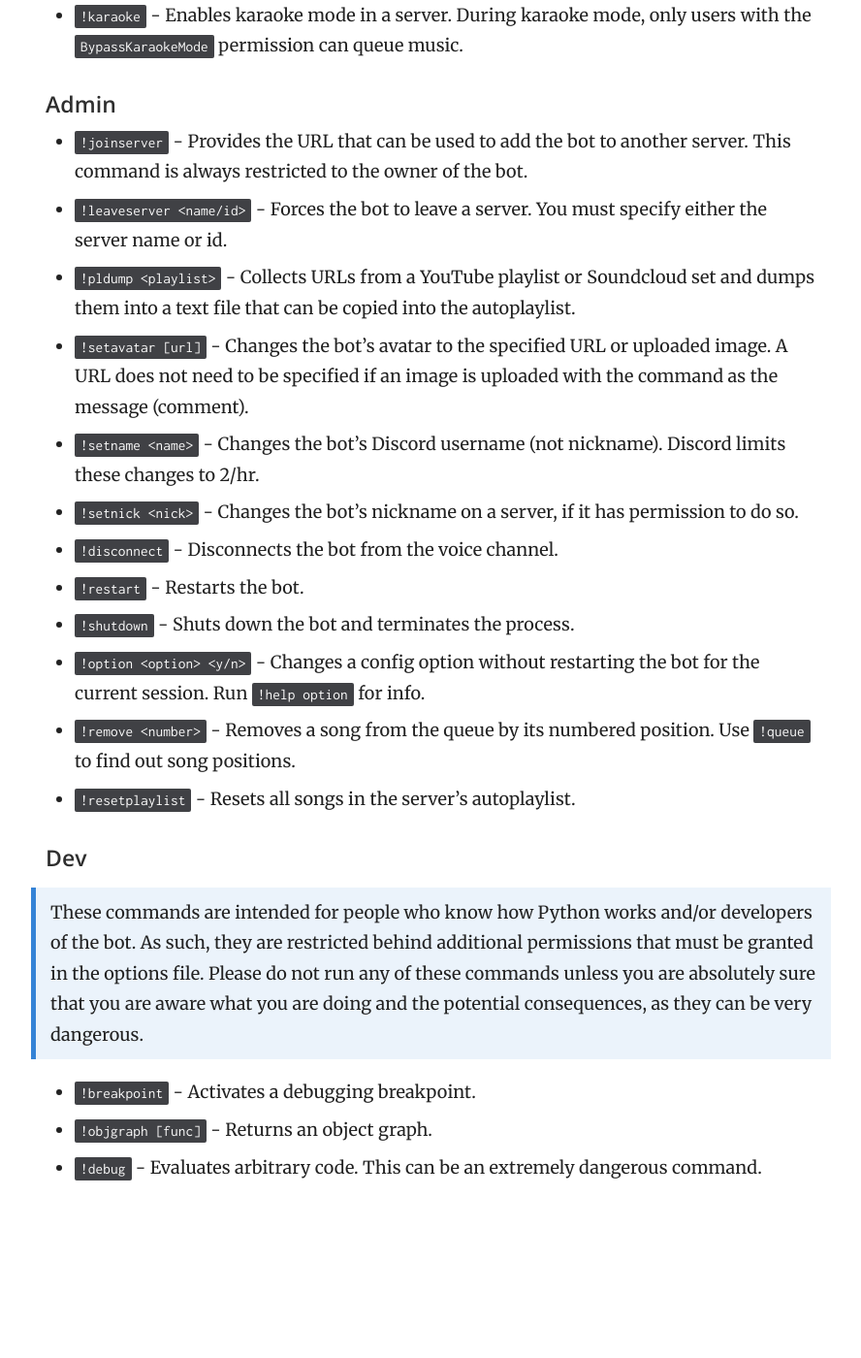
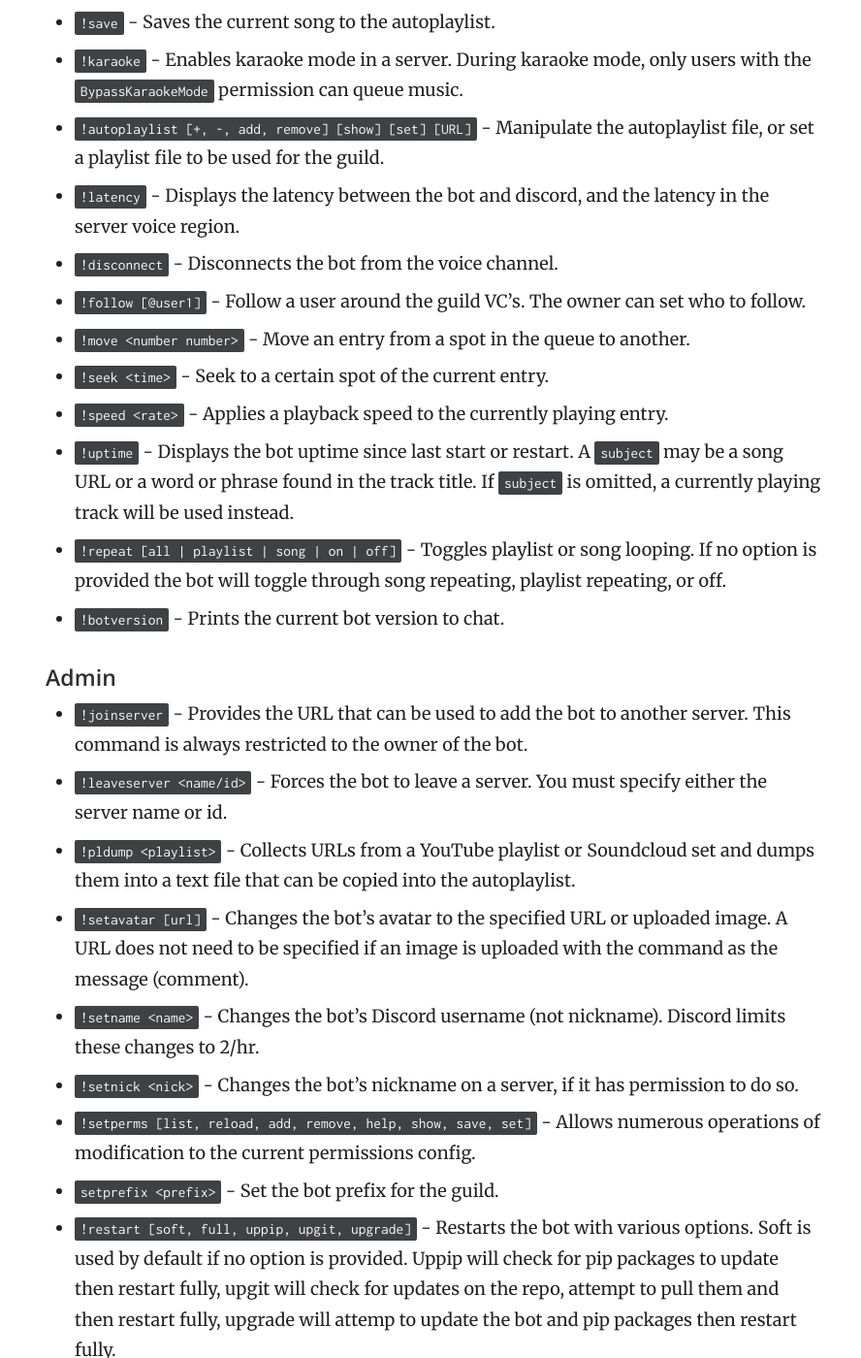
Before and after one commit to Just-Some-Bots/MusicBot, a Jekyll site: the page built from _docs/using/commands.md, in a window 1280 px wide and 1400 px high, scrolled down 1569 px. Shown: the whole window at 97% size, without its empty margins (343-1231 px from the left). Built offline with Jekyll 4.4.1, drawn with Linux system fonts in a browser that asks for light colours; before the commit the page ends 2840 px from its top, so only the background shows below that; some of the changed text lies outside the part shown.

Commit message:
Update commands and latest changelog
Adds all available commands. Move disconnect to general commands as it was never really an admin command.
Make sure we tell users we've moved to using the essentials build and a few other changes I forgot to mention.

```diff
--- a/_docs/using/commands.md
+++ b/_docs/using/commands.md
@@ -10,6 +10,9 @@ This is a list of the commands that can be used to control the MusicBot. You can
 
 - `!help [command]` - Prints a list of commands, or info on a command if one is specified.
 - `!play <URL/query>` - Plays audio from a specific URL or searches for a query on YouTube and queues the first result.
+- `!playnext <URL/query>` - Adds a song to the top of the queue to be played immediatly after what's already playing.
+- `!shuffleplay <URL>` - Adds a playlist and shuffles it before playback begins.
+- `!playnow <URL/query>` - Skips the currently playing track and starts playback of requested song immediately.
 - `!queue` - Displays all of the media that is queued.
 - `!np` - Displays the media that is currently being played.
 - `!skip` - Vote to skip the current media. Required skips/skip ratio is set in the config file. The bot's owner will instantly skip when using `!skip f`.
@@ -21,13 +24,26 @@ This is a list of the commands that can be used to control the MusicBot. You can
 - `!volume [number]` - Sets the volume of the bot for everyone. Should be a number between 1 and 100. Can be relative (e.g `+10` to add 10 to current volume). If no parameter is given, it will display the current volume.
 - `!summon` - Connects the bot to your current voice channel, if it has permission.
 - `!clean <number>` - Searches through the number of messages given and deletes those that were sent by the bot, effectively cleaning the channel. If the bot has `Manage Messages` on the server, it will delete user command messages too, like `!play`.
-- `!blacklist <status> <@user1>...` - Add or remove users from the blacklist. Blacklisted users cannot use any bot commands. This overrides any permissions settings set in the permissions file. The owner cannot be blacklisted. Multiple users can be specified in the command. Users must be @mentioned. Status should be either `+`, `-`, `add`, or `remove`.
 - <span class="badge warn">deprecated</span> `!id [@user]` - Prints the user's ID in the chat, or prints the ID of the specified user. User must be @mentioned if not yourself.
 - <span class="badge warn">deprecated</span> `!listids` - Sends a message to the user with a list of all of the IDs on the server, so that permissions and such can be configured.
 - `!perms` - Sends a message to the user with their bot permissions.
 - `!stream <url>` - Streams a URL. This can be a Twitch, YouTube, etc livestream, or a radio stream. This feature of the bot is experimental and may have some issues.
 - `!save` - Saves the current song to the autoplaylist.
 - `!karaoke` - Enables karaoke mode in a server. During karaoke mode, only users with the `BypassKaraokeMode` permission can queue music.
+- `!autoplaylist [+, -, add, remove] [show] [set] [URL]` - Manipulate the autoplaylist file, or set a playlist file to be used for the guild.
+- `!latency` - Displays the latency between the bot and discord, and the latency in the server voice region.
+- `!disconnect` - Disconnects the bot from the voice channel.
+- `!follow [@user1]` - Follow a user around the guild VC's. The owner can set who to follow.
+- `!move <number number>` - Move an entry from a spot in the queue to another.
+- `!seek <time>` - Seek to a certain spot of the current entry.
+- `!speed <rate>` - Applies a playback speed to the currently playing entry.
+- `!uptime` - Displays the bot uptime since last start or restart.
+A `subject` may be a song URL or a word or phrase found in the track title.
+If `subject` is omitted, a currently playing track will be used instead.
+- `!repeat [all | playlist | song | on | off]` -   Toggles playlist or song looping.
+If no option is provided the bot will toggle through song repeating, playlist repeating, or off.
+- `!botversion` - Prints the current bot version to chat.
+
 
 #### Admin
 
@@ -37,12 +53,23 @@ This is a list of the commands that can be used to control the MusicBot. You can
 - `!setavatar [url]` - Changes the bot's avatar to the specified URL or uploaded image. A URL does not need to be specified if an image is uploaded with the command as the message (comment).
 - `!setname <name>` - Changes the bot's Discord username (not nickname). Discord limits these changes to 2/hr.
 - `!setnick <nick>` - Changes the bot's nickname on a server, if it has permission to do so.
-- `!disconnect` - Disconnects the bot from the voice channel.
-- `!restart` - Restarts the bot.
+- `!setperms [list, reload, add, remove, help, show, save, set]` - Allows numerous operations of modification to the current permissions config.
+- `setprefix <prefix>` - Set the bot prefix for the guild.
+- `!restart [soft, full, uppip, upgit, upgrade]` - Restarts the bot with various options. Soft is used by default if no option is provided.
+Uppip will check for pip packages to update then restart fully, upgit will check for updates on the repo, attempt to pull them and then restart fully, upgrade will attemp to
+update the bot and pip packages then restart fully.
 - `!shutdown` - Shuts down the bot and terminates the process.
 - `!option <option> <y/n>` - Changes a config option without restarting the bot for the current session. Run `!help option` for info.
 - `!remove <number>` - Removes a song from the queue by its numbered position. Use `!queue` to find out song positions.
 - `!resetplaylist` - Resets all songs in the server's autoplaylist.
+- `!config [diff, missing, list, help, show, save, set]` - Allows numerous operations of modification to the current config options.
+- `!blocksong [+, -, add, remove] <subject>` - Manage a block list applied to song requests and extracted info.
+- `!blockuser [+, -, add, remove, ?, status] <@user1>` - Manage users in the block list.
+Blocked users are forbidden from using all bot commands.
+- `!checkupdates` - Display the current bot version and check for updates to MusicBot or dependencies.
+The option `GitUpdatesBranch` must be set to check for updates to MusicBot.
+- `!botlatency` -  Prints latency info for all voice clients as well as API latency.
+
 
 #### Dev
 
```
Also changed, not shown: _posts/2024-05-26-dev-overhaul.md (+4 -2 lines).
